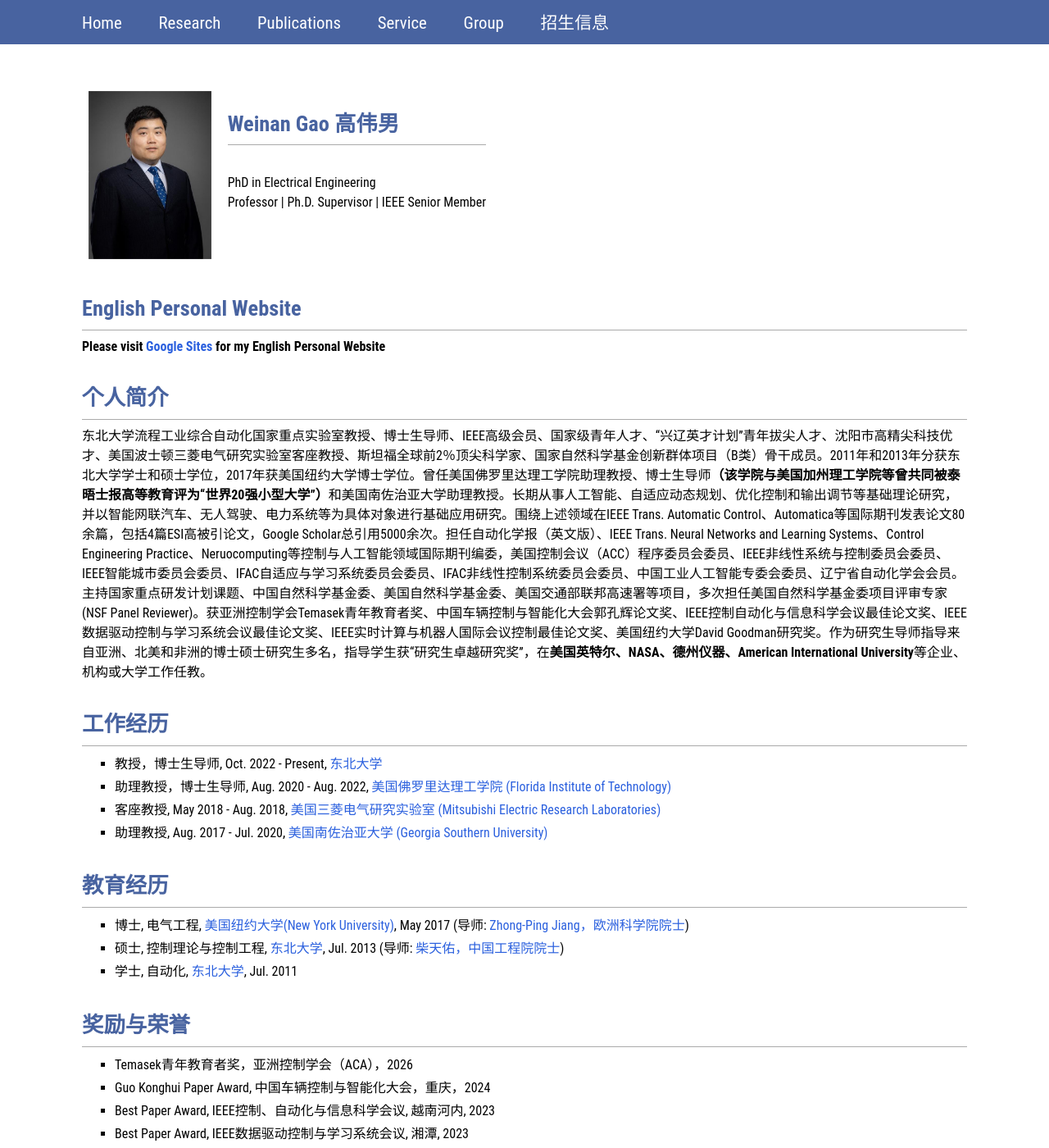
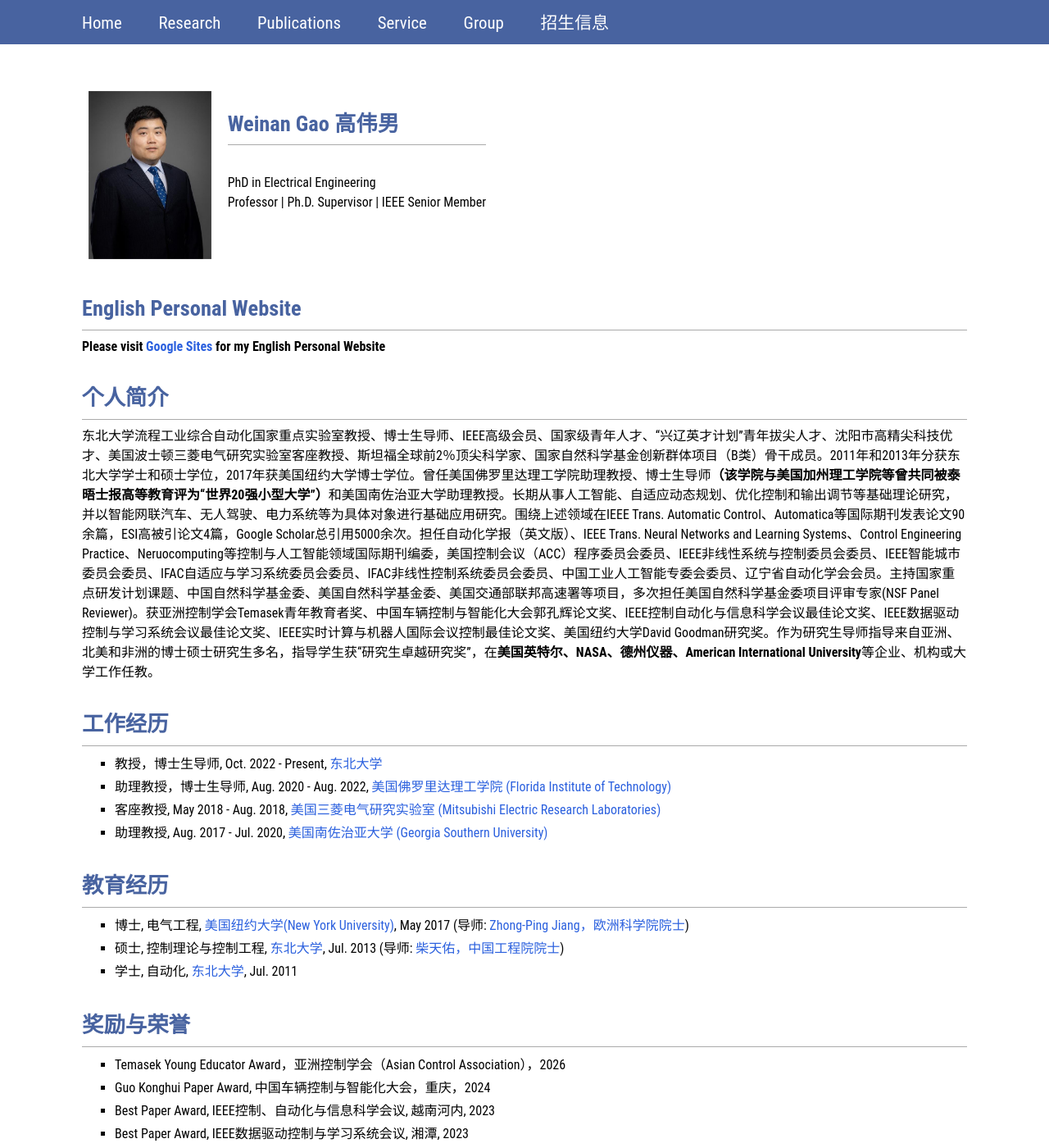
Before and after one commit to WeinanGao/weinangao.github.io, a Jekyll site: the page built from index.markdown, in a window 1280 px wide and 1400 px high. Shown: the whole window at 82% size. Built offline with Jekyll 4.4.1, drawn with Linux system fonts in a browser that asks for light colours.

Commit message:
Update index.markdown

```diff
--- a/index.markdown
+++ b/index.markdown
@@ -13,7 +13,7 @@ layout: sitepage
 
 
 # 个人简介
-东北大学流程工业综合自动化国家重点实验室教授、博士生导师、IEEE高级会员、国家级青年人才、“兴辽英才计划”青年拔尖人才、沈阳市高精尖科技优才、美国波士顿三菱电气研究实验室客座教授、斯坦福全球前2％顶尖科学家、国家自然科学基金创新群体项目（B类）骨干成员。2011年和2013年分获东北大学学士和硕士学位，2017年获美国纽约大学博士学位。曾任美国佛罗里达理工学院助理教授、博士生导师<strong>（该学院与美国加州理工学院等曾共同被泰晤士报高等教育评为“世界20强小型大学”）</strong>和美国南佐治亚大学助理教授。长期从事人工智能、自适应动态规划、优化控制和输出调节等基础理论研究，并以智能网联汽车、无人驾驶、电力系统等为具体对象进行基础应用研究。围绕上述领域在IEEE Trans. Automatic Control、Automatica等国际期刊发表论文80余篇，包括4篇ESI高被引论文，Google Scholar总引用5000余次。担任自动化学报（英文版）、IEEE Trans. Neural Networks and Learning Systems、Control Engineering Practice、Neruocomputing等控制与人工智能领域国际期刊编委，美国控制会议（ACC）程序委员会委员、IEEE非线性系统与控制委员会委员、IEEE智能城市委员会委员、IFAC自适应与学习系统委员会委员、IFAC非线性控制系统委员会委员、中国工业人工智能专委会委员、辽宁省自动化学会会员。主持国家重点研发计划课题、中国自然科学基金委、美国自然科学基金委、美国交通部联邦高速署等项目，多次担任美国自然科学基金委项目评审专家(NSF Panel Reviewer)。获亚洲控制学会Temasek青年教育者奖、中国车辆控制与智能化大会郭孔辉论文奖、IEEE控制自动化与信息科学会议最佳论文奖、IEEE数据驱动控制与学习系统会议最佳论文奖、IEEE实时计算与机器人国际会议控制最佳论文奖、美国纽约大学David Goodman研究奖。作为研究生导师指导来自亚洲、北美和非洲的博士硕士研究生多名，指导学生获“研究生卓越研究奖”，在<strong>美国英特尔、NASA、德州仪器、American International University</strong>等企业、机构或大学工作任教。
+东北大学流程工业综合自动化国家重点实验室教授、博士生导师、IEEE高级会员、国家级青年人才、“兴辽英才计划”青年拔尖人才、沈阳市高精尖科技优才、美国波士顿三菱电气研究实验室客座教授、斯坦福全球前2％顶尖科学家、国家自然科学基金创新群体项目（B类）骨干成员。2011年和2013年分获东北大学学士和硕士学位，2017年获美国纽约大学博士学位。曾任美国佛罗里达理工学院助理教授、博士生导师<strong>（该学院与美国加州理工学院等曾共同被泰晤士报高等教育评为“世界20强小型大学”）</strong>和美国南佐治亚大学助理教授。长期从事人工智能、自适应动态规划、优化控制和输出调节等基础理论研究，并以智能网联汽车、无人驾驶、电力系统等为具体对象进行基础应用研究。围绕上述领域在IEEE Trans. Automatic Control、Automatica等国际期刊发表论文90余篇，ESI高被引论文4篇，Google Scholar总引用5000余次。担任自动化学报（英文版）、IEEE Trans. Neural Networks and Learning Systems、Control Engineering Practice、Neruocomputing等控制与人工智能领域国际期刊编委，美国控制会议（ACC）程序委员会委员、IEEE非线性系统与控制委员会委员、IEEE智能城市委员会委员、IFAC自适应与学习系统委员会委员、IFAC非线性控制系统委员会委员、中国工业人工智能专委会委员、辽宁省自动化学会会员。主持国家重点研发计划课题、中国自然科学基金委、美国自然科学基金委、美国交通部联邦高速署等项目，多次担任美国自然科学基金委项目评审专家(NSF Panel Reviewer)。获亚洲控制学会Temasek青年教育者奖、中国车辆控制与智能化大会郭孔辉论文奖、IEEE控制自动化与信息科学会议最佳论文奖、IEEE数据驱动控制与学习系统会议最佳论文奖、IEEE实时计算与机器人国际会议控制最佳论文奖、美国纽约大学David Goodman研究奖。作为研究生导师指导来自亚洲、北美和非洲的博士硕士研究生多名，指导学生获“研究生卓越研究奖”，在<strong>美国英特尔、NASA、德州仪器、American International University</strong>等企业、机构或大学工作任教。
 
 # 工作经历
 * 教授，博士生导师, Oct. 2022 - Present, <a href="http://www.neu.edu.cn">东北大学
@@ -28,7 +28,7 @@ layout: sitepage
 
 # 奖励与荣誉
 
-* Temasek青年教育者奖，亚洲控制学会（ACA），2026
+* Temasek Young Educator Award，亚洲控制学会（Asian Control Association），2026
 * Guo Konghui Paper Award, 中国车辆控制与智能化大会，重庆，2024
 * Best Paper Award, IEEE控制、自动化与信息科学会议, 越南河内, 2023
 * Best Paper Award, IEEE数据驱动控制与学习系统会议, 湘潭, 2023
```
